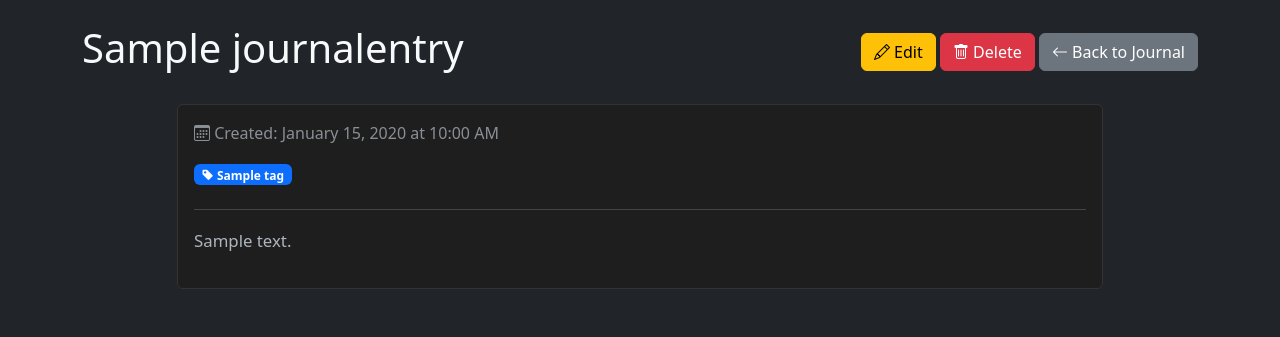
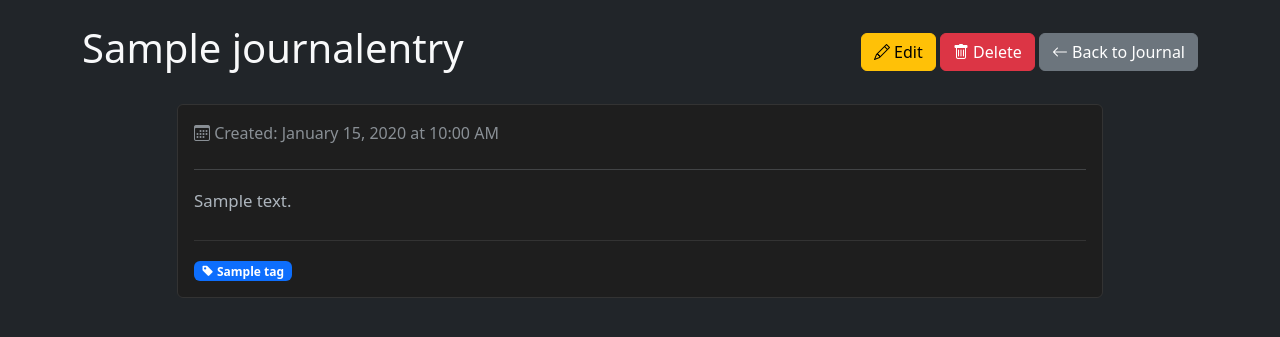
Before and after one commit to barrybridges68/component_manager, a Django app: page /journal/1/ in a window 1280 px wide. Shown: the part 56-393 px from the top of the page. Run offline with Django 4.2, Linux system fonts and the light colour scheme; tables that the repository leaves empty hold one stand-in row (values such as "Sample post"); some libraries are stand-ins or nearby versions.

Commit message:
Minor journal changes

```diff
--- a/templates/components/journal_detail.html
+++ b/templates/components/journal_detail.html
@@ -35,16 +35,6 @@
                         <i class="bi bi-pencil"></i> Last edited: {{ entry.updated_at|date:"F d, Y \a\t g:i A" }}
                     </div>
                     {% endif %}
-
-                    {% if entry.tags.all %}
-                    <div class="mt-3">
-                        {% for tag in entry.tags.all %}
-                        <span class="badge bg-primary me-1">
-                            <i class="bi bi-tag-fill"></i> {{ tag.name }}
-                        </span>
-                        {% endfor %}
-                    </div>
-                    {% endif %}
                 </div>
 
                 <hr>
@@ -52,6 +42,16 @@
                 <div class="journal-content" style="line-height: 1.8; font-size: 1.05rem;">
                     {{ entry.content|linebreaks }}
                 </div>
+
+                {% if entry.tags.all %}
+                <div class="mt-4 pt-3" style="border-top: 1px solid #333;">
+                    {% for tag in entry.tags.all %}
+                    <span class="badge bg-primary me-1">
+                        <i class="bi bi-tag-fill"></i> {{ tag.name }}
+                    </span>
+                    {% endfor %}
+                </div>
+                {% endif %}
             </div>
         </div>
     </div>
```
